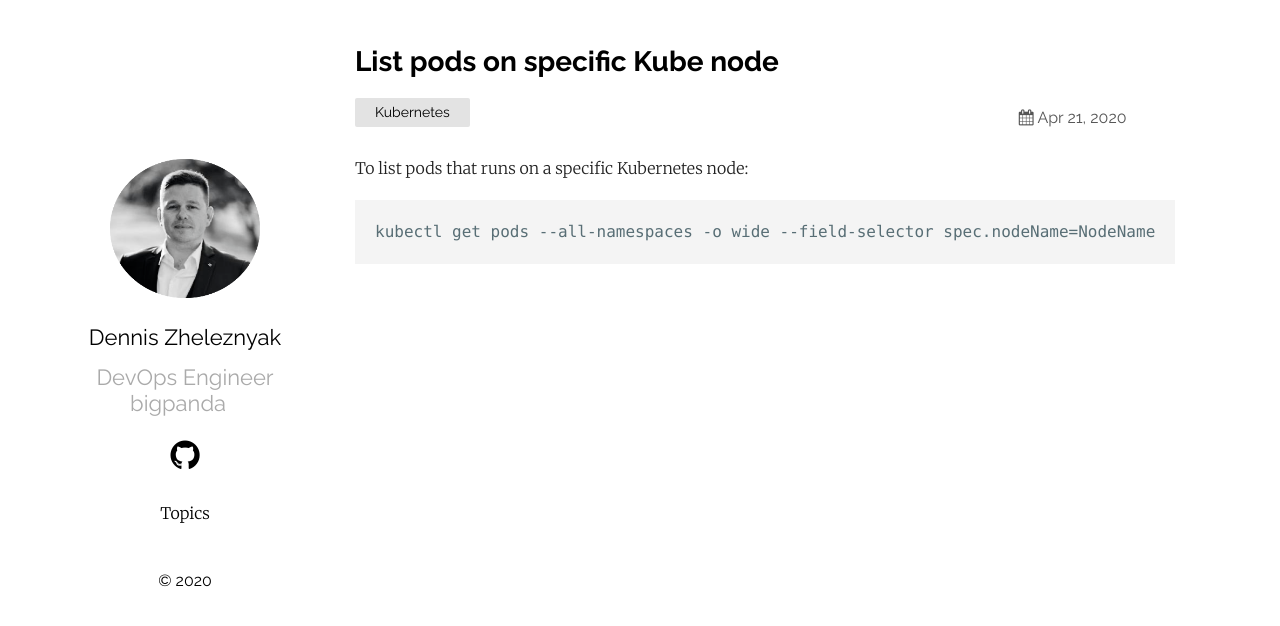
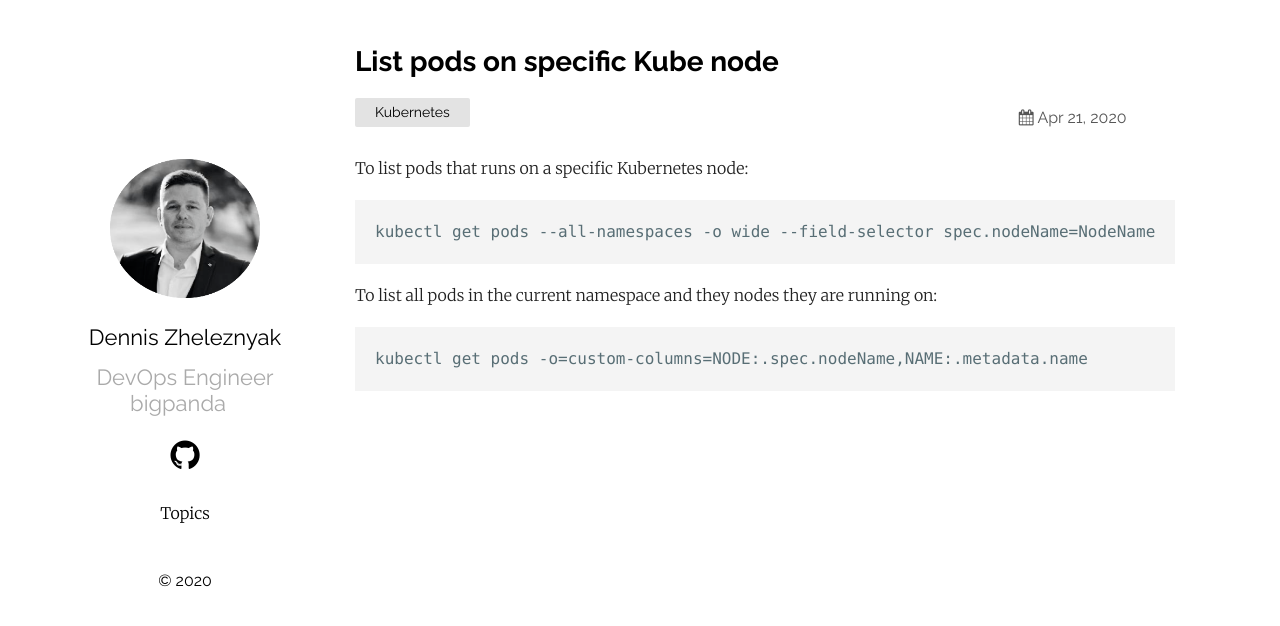
Before and after one commit to denzhel/denzhel.github.io, a Jekyll site: the page built from _posts/2020-04-21-list-pods-kube.md, in a window 1280 px wide. Shown: the top 626 px of the page. Built offline with Jekyll 4.4.1, drawn with Linux system fonts in a browser that asks for light colours.

Commit message:
add-kube-command

````diff
--- a/_posts/2020-04-21-list-pods-kube.md
+++ b/_posts/2020-04-21-list-pods-kube.md
@@ -10,3 +10,9 @@ To list pods that runs on a specific Kubernetes node:
 ```
 kubectl get pods --all-namespaces -o wide --field-selector spec.nodeName=NodeName
 ```
+
+To list all pods in the current namespace and they nodes they are running on:
+
+```
+kubectl get pods -o=custom-columns=NODE:.spec.nodeName,NAME:.metadata.name
+```
````
